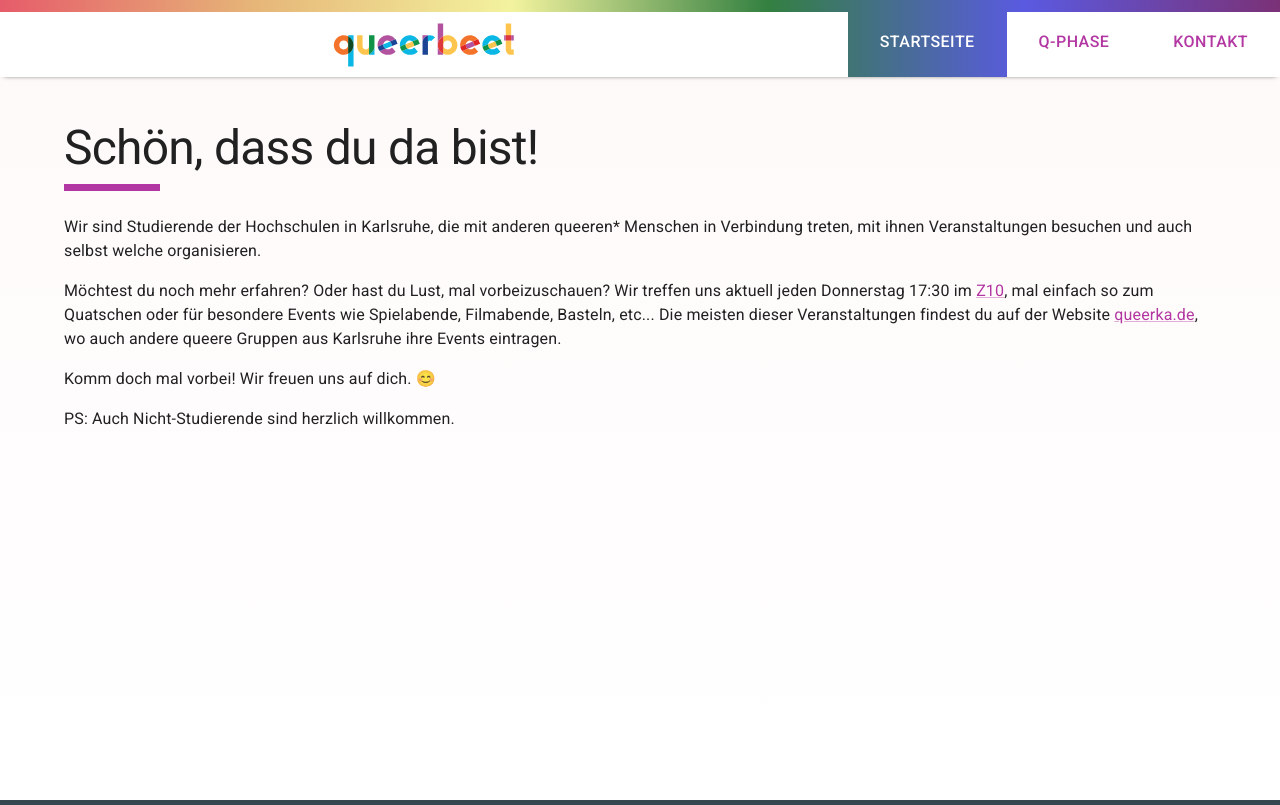
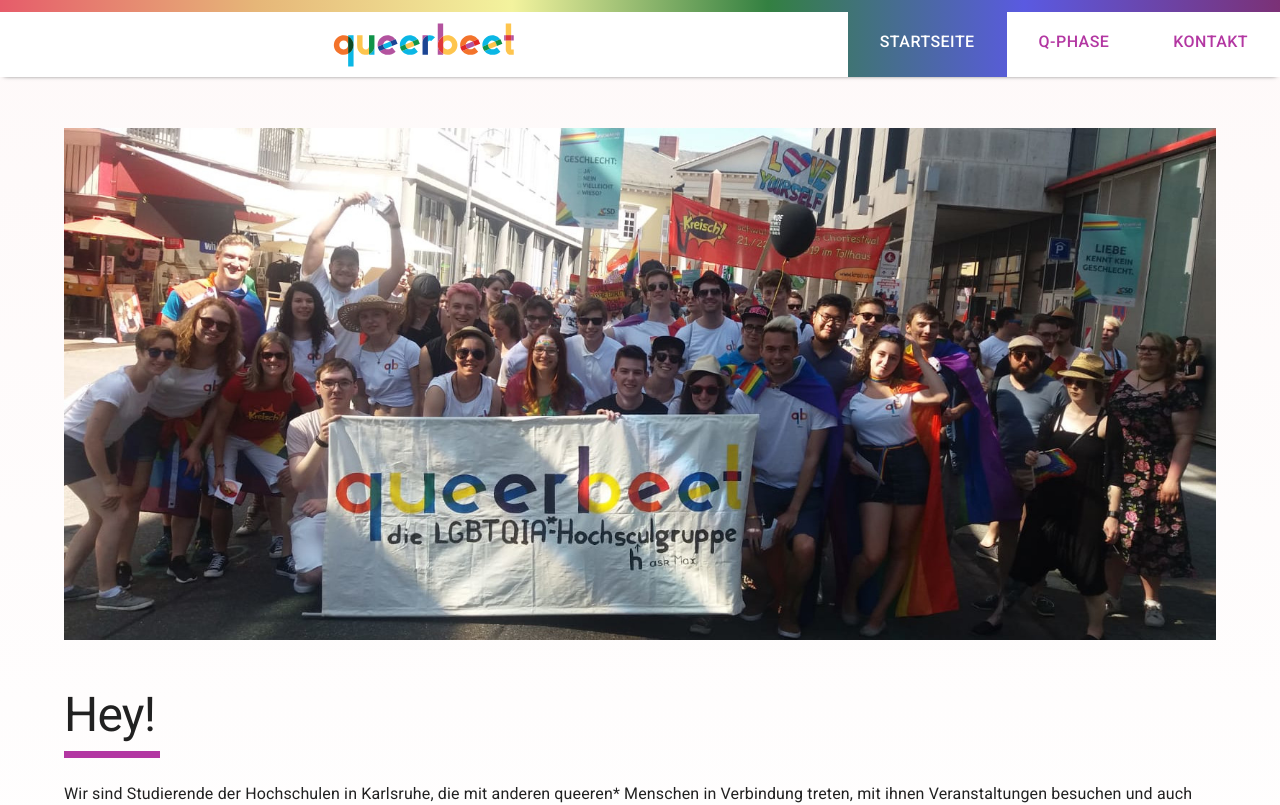
Before and after one commit to queerbeetVorstand/qb-website, a Next.js app: page / in a window 1280 px wide. Shown: the top 805 px of the page. Built offline with nearby package versions, Linux system fonts and the light colour scheme.

Commit message:
Revert "fix: remove controversial image"

```diff
--- a/src/pages/index.tsx
+++ b/src/pages/index.tsx
@@ -4,14 +4,27 @@
 import QHeading from "@/ui/QHeading";
 import Header from "@/sections/Header";
 import Body from "@/sections/Body";
+import { useTheme } from "@mui/material/styles";
+import useMediaQuery from "@mui/material/useMediaQuery";
+import { Box } from "@mui/material";
 
 export default function Index(): ReactElement {
+  const theme = useTheme();
+  const desktop = useMediaQuery(theme.breakpoints.up("sm"));
 
   return (
     <React.Fragment>
       <Header />
       <Body>
-        <QHeading variant="h1">Schön, dass du da bist!</QHeading>
+        <Box mt={{ xs: 3, md: 6 }}>
+          <img
+            width="100%"
+            src={
+              desktop ? "/images/group_pic.jpg" : "/images/group_pic_mobile.jpg"
+            }
+          ></img>
+        </Box>
+        <QHeading variant="h1">Hey!</QHeading>
         <Text variant="body1" mt={3}>
           <p>
             Wir sind Studierende der Hochschulen in Karlsruhe, die mit anderen
```
